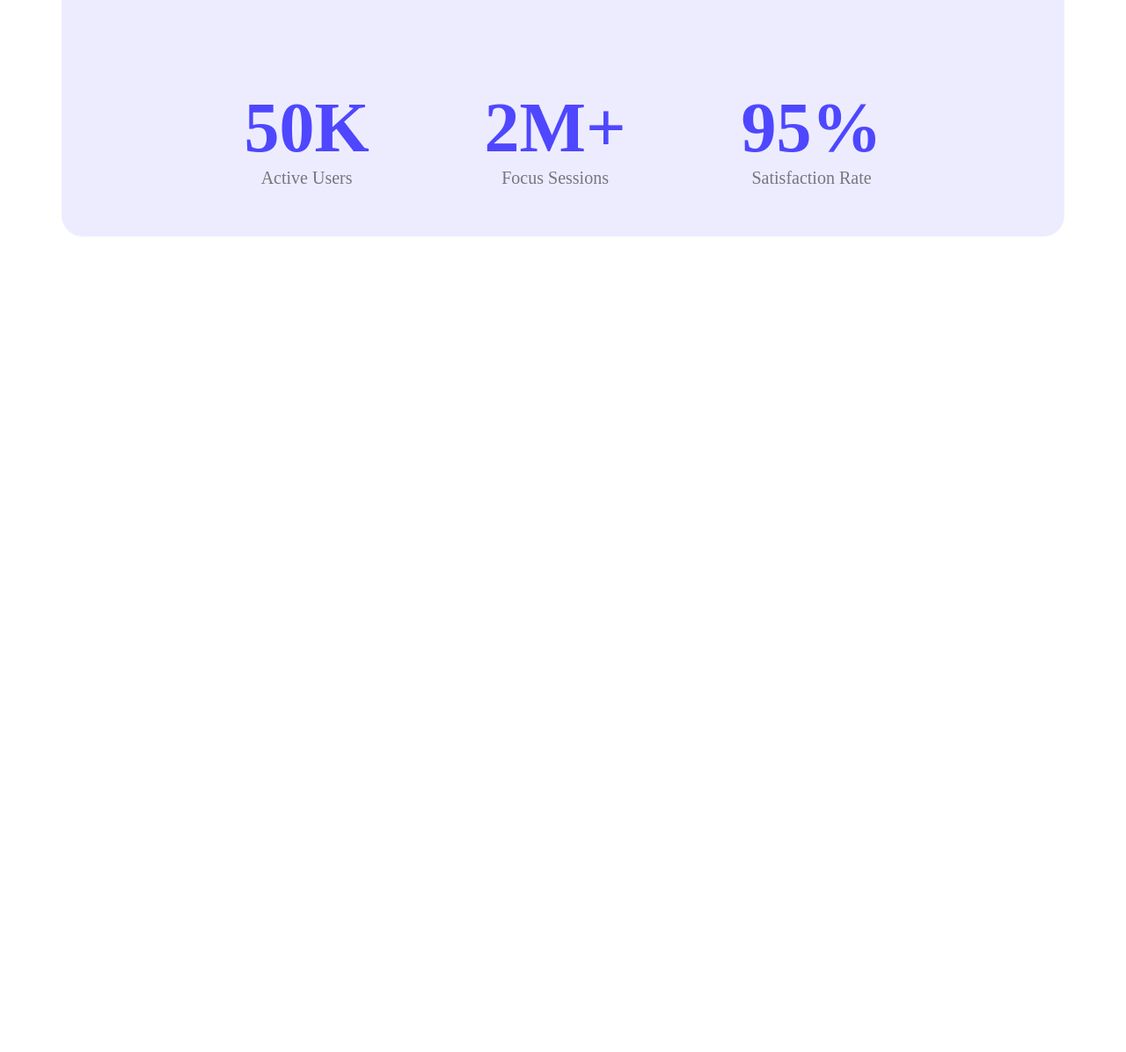
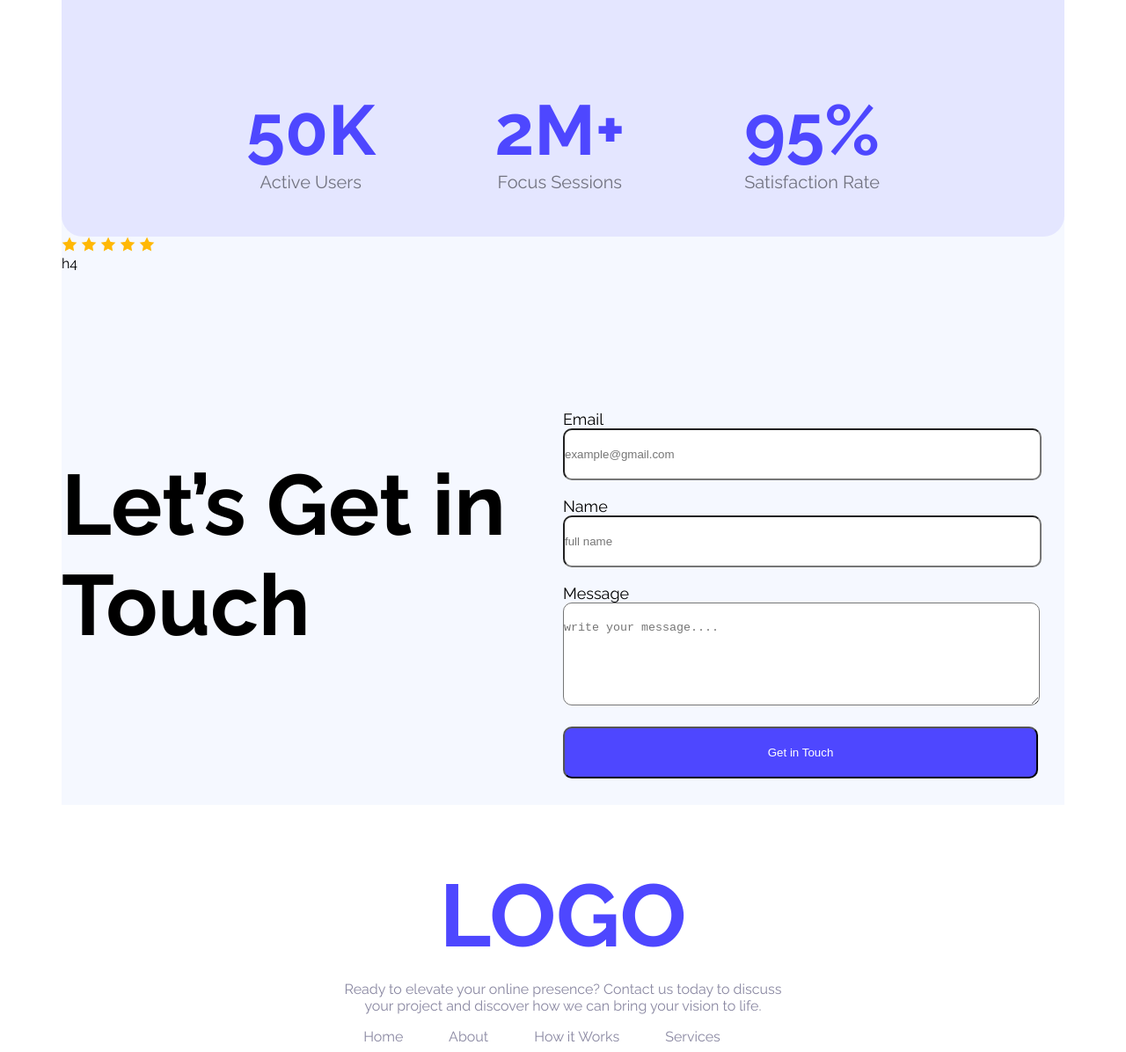
Before and after one commit to Hossain-Akash/assinment-01, a plain HTML site: page index.html in a window 1280 px wide. Shown: the part 1406-2602 px from the top of the page at 88% size. Before the commit the page ends 1683 px from the top, so only its background shows below. Drawn offline with Linux system fonts and the light colour scheme.

Commit message:
added footer section

```diff
--- a/index.html
+++ b/index.html
@@ -4,12 +4,19 @@
     <meta charset="UTF-8">
     <meta name="viewport" content="width=device-width, initial-scale=1.0">
     <title>First assignment</title>
+    <link rel="preconnect" href="https://fonts.googleapis.com">
+<link rel="preconnect" href="https://fonts.gstatic.com" crossorigin>
+<link href="https://fonts.googleapis.com/css2?family=Raleway:ital,wght@0,100..900;1,100..900&display=swap" rel="stylesheet">
+
+<link rel="preconnect" href="https://fonts.googleapis.com">
+<link rel="preconnect" href="https://fonts.gstatic.com" crossorigin>
+<link href="https://fonts.googleapis.com/css2?family=Inter:ital,opsz,wght@0,14..32,100..900;1,14..32,100..900&display=swap" rel="stylesheet">
     <link rel="stylesheet" href="styles/assin.css">
 </head>
-<body>
+<body class="raleway-normal">
     <header>
         <nav>
-            <h2>LOGO</h2>
+            <h2 class="inter-hard">LOGO</h2>
             <button>Sing up</button>
         </nav>
         <div class="banner">
@@ -43,10 +50,51 @@
                </div>
             </div>
         </section>
-        <section class="review"></section>
+        <section class="review">
+            <div class="review-contain">
+                <div class="rating">
+                    <img src="Assets/icon-star.png" alt="">
+                    <img src="Assets/icon-star.png" alt="">
+                    <img src="Assets/icon-star.png" alt="">
+                    <img src="Assets/icon-star.png" alt="">
+                    <img src="Assets/icon-star.png" alt="">
+                </div>
+                h4
+            </div>
+
+            <div class="review-contain">
+
+            </div>
+
+            <div class="review-contain">
+
+            </div>
+
+        </section>
+        <section class="news-letter">
+
+             <h1>Let’s Get in Touch</h1>
+
+            <form class="forms" action="">
+                <label class="form-title" for="email">Email</label>
+                <input class="form-box input-width" type="email" placeholder="example@gmail.com" name="" id="email"><br><br>
+                <label class="form-title"  for="name">Name</label>
+                <input class="form-box input-width" type="text" placeholder="full name" name="" id="name"><br><br>
+                <label class="form-title"  for="messae">Message</label>
+                <textarea rows="5"  class="input-width" placeholder="write your message...." name="" id="message"></textarea>
+                <button class="input-width button-bg">Get in Touch</button>
+            </form>
+        </section>
     </main>
     <footer>
-
+        <h1>LOGO</h1>
+        <p>Ready to elevate your online presence? Contact us today to discuss <br> your project and discover how we can bring your vision to life.</p>
+        <div>
+            <a href="">Home</a>
+            <a href="">About</a>
+            <a href="">How it Works</a>
+            <a href="">Services</a>
+        </div>
     </footer>
 
 </body>
--- a/styles/assin.css
+++ b/styles/assin.css
@@ -1,3 +1,18 @@
+
+.raleway-normal {
+  font-family: "Raleway", sans-serif;
+  font-optical-sizing: auto;
+  font-style: normal;
+}
+
+
+.inter-hard {
+  font-family: "Inter", sans-serif;
+  font-optical-sizing: auto;
+  font-style: normal;
+}
+
+
 /* shared style */
 .button-bg{
     background-color: #4E47FF;
@@ -7,9 +22,9 @@
 /* header styes */
 header{
     background-image: url(../Assets/Hero-bg.png);
-    max-width: 1440px;
+    background-size: cover;
+    background-repeat: no-repeat;
     height: 698px;
-    margin: 0 auto;
     margin-bottom: 120px;
 }
 nav{
@@ -17,6 +32,7 @@ nav{
     margin: 0 auto;
     justify-content: space-between;
     align-items: center;
+    padding: 0 150px;
 
 
 }
@@ -51,6 +67,7 @@ nav button{
 main{
     max-width: 1140px;
     margin: 0 auto;
+    background-color: #f5f8ff;
 }
 
 /* action section style */
@@ -107,3 +124,68 @@ main{
     color: rgba(0, 0, 0, 0.5);
     margin-top: 0;
 }
+
+/* news-letter section style */
+.news-letter{
+    display: flex;
+    justify-content: space-around;
+    margin: 0 auto;
+    margin-top: 127px;
+}
+.forms{
+    padding: 30px;
+}
+.news-letter h1{
+    font-weight: bold;
+    font-size: 97px;
+    width: 48%;
+
+}
+.news-letter form{
+    width: 48%;
+}
+.form-title{
+    font-weight: 500px;
+    font-size: 18px;
+    color: rgba(0, 0, 0, 1);
+    display: flex;
+    align-items: center;
+}
+
+input[type=Email] input[type=text] textarea{
+    width: 497px;
+    height: 70px;
+    font-size: 20px;
+    border-radius: 10px;
+    border: none;
+    background-color: rgba(255, 255, 255, 1);
+    color: rgba(0, 0, 0, 0.5);
+}
+.input-width{
+    width: 100%;
+    padding: 20px 0px;
+    border-radius: 10px;
+}
+.news-letter button{
+    margin-top: 20px;
+}
+
+/* footer style */
+footer{
+    text-align: center;
+}
+footer h1{
+    color: rgba(78, 71, 255, 1);
+    font-weight: bolder;
+    font-size: 100px;
+    margin-bottom: 0px;
+}
+footer p{
+    color: rgba(137, 135, 161, 1);
+}
+
+footer a{
+    text-decoration: none;
+    margin-right: 48px;
+    color: rgba(137, 135, 161, 1);
+}
```
